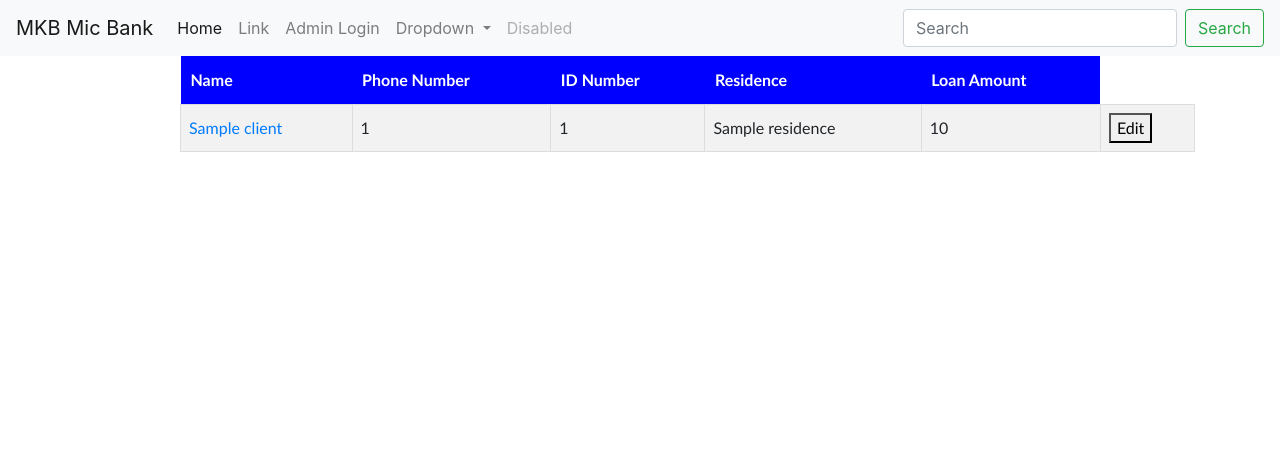
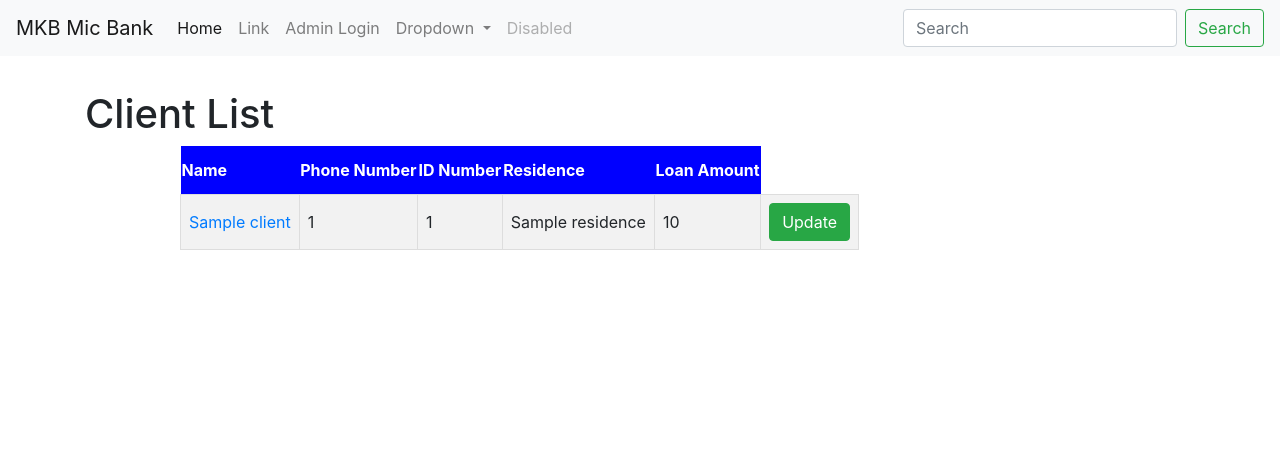
Before and after one commit to vincentmuya/mkb, a Django app: template app/templates/client.html in a window 1280 px wide. Shown: the top 450 px of the page. Run offline with Django 3.2, Linux system fonts and the light colour scheme; the template is opened without the code that fills it: most values are stand-ins (such as "Sample title", 1, 10 or a date in 2020); some libraries are stand-ins or nearby versions.

Commit message:
modified ui

```diff
--- a/app/templates/client.html
+++ b/app/templates/client.html
@@ -8,7 +8,7 @@
     <meta http-equiv="X-UA-Compatible" content="ie=edge">
     <link rel="stylesheet" href="{% static 'css/client.css' %}">
 </head>
-<body>
+<body style="padding-top:90px;">
 
     <div class="container">
 <h1>Client List</h1>
@@ -28,12 +28,12 @@
           <!-- Looping through cargo   -->
           {%  for client in client %}
           <tr>
-              <td><a href="{{ client.get_absolute_url }}">{{client.name}}</a></td>
+            <td><a href="{{ client.get_absolute_url }}">{{client.name}}</a></td>
             <td>{{client.phone_number}}</td>
             <td>{{client.id_number}}</td>
             <td>{{client.Residence}}</td>
             <td>{{client.loan_balance}}</td>
-            <td><a href="{% url 'update-client' client.pk %}"><button type="button" name="button">Edit</button></a></td>
+            <td><a href="{% url 'update-client' client.pk %}"><button type="button" class="btn btn-success" name="button">Update</button></a></td>
           </tr>
           {%endfor%}
         </table>
--- a/app/templates/client_detail.html
+++ b/app/templates/client_detail.html
@@ -12,7 +12,6 @@
 
     <div class="container">
 <h1>Client Details</h1>
-<h1>{{ client.name }}</h1>
               <div class="row">
         <div class="col-md-1">
     <h1></h1>
--- a/static/css/client.css
+++ b/static/css/client.css
@@ -1,4 +1,8 @@
+body{
+padding-top:50px;
+}
 th{
+}
     padding:10px;
 }
 
```
